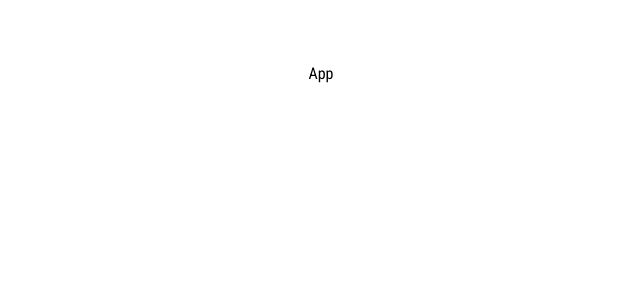
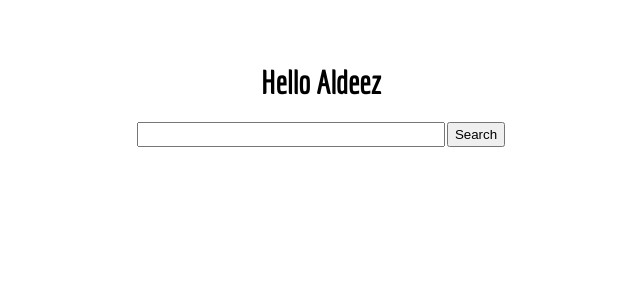
Before and after one commit to aldeez988/home, a React (Create React App) app: page / in a window 1280 px wide. Shown: the top 300 px of the page, without its empty margins (319-959 px from the left). Built offline with nearby package versions, Linux system fonts and the light colour scheme.

Commit message:
adding the search bar

```diff
--- a/src/App.js
+++ b/src/App.js
@@ -1,9 +1,26 @@
-import React from 'react';
+import React, { useState } from 'react';
 
 function App() {
+  const [userQuery, setUserQuery] = useState('');
+  const updateUserQuery = event => {
+    console.log('userQuery', userQuery);
+    setUserQuery(event.target.value);
+  }
+  const searchQuery = () => {
+    window.open(`https://google.com/search?q=${userQuery}`, '_blank');
+  }
+  const handleKeyPress = event => {
+    if(event.key ==='Enter'){
+    searchQuery();
+    }
+  }
   return (
     <div className="App">
-      App
+      <h1>Hello Aldeez</h1>
+      <div className="form">
+        <input value={userQuery} onChange={updateUserQuery} onKeyPress={handleKeyPress}/>
+        <button onClick={searchQuery}>Search</button>
+      </div>
     </div>
   );
 }
```
